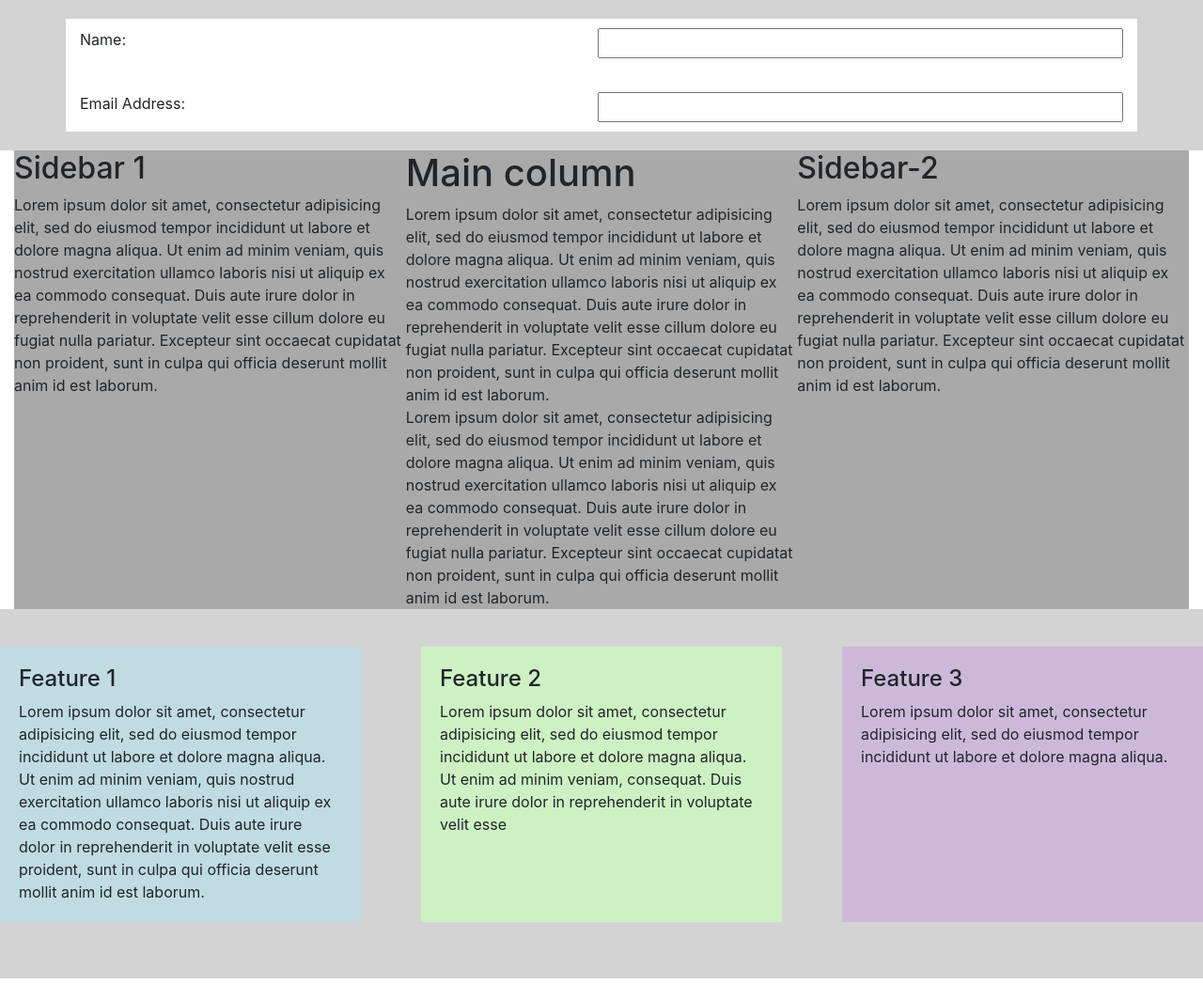
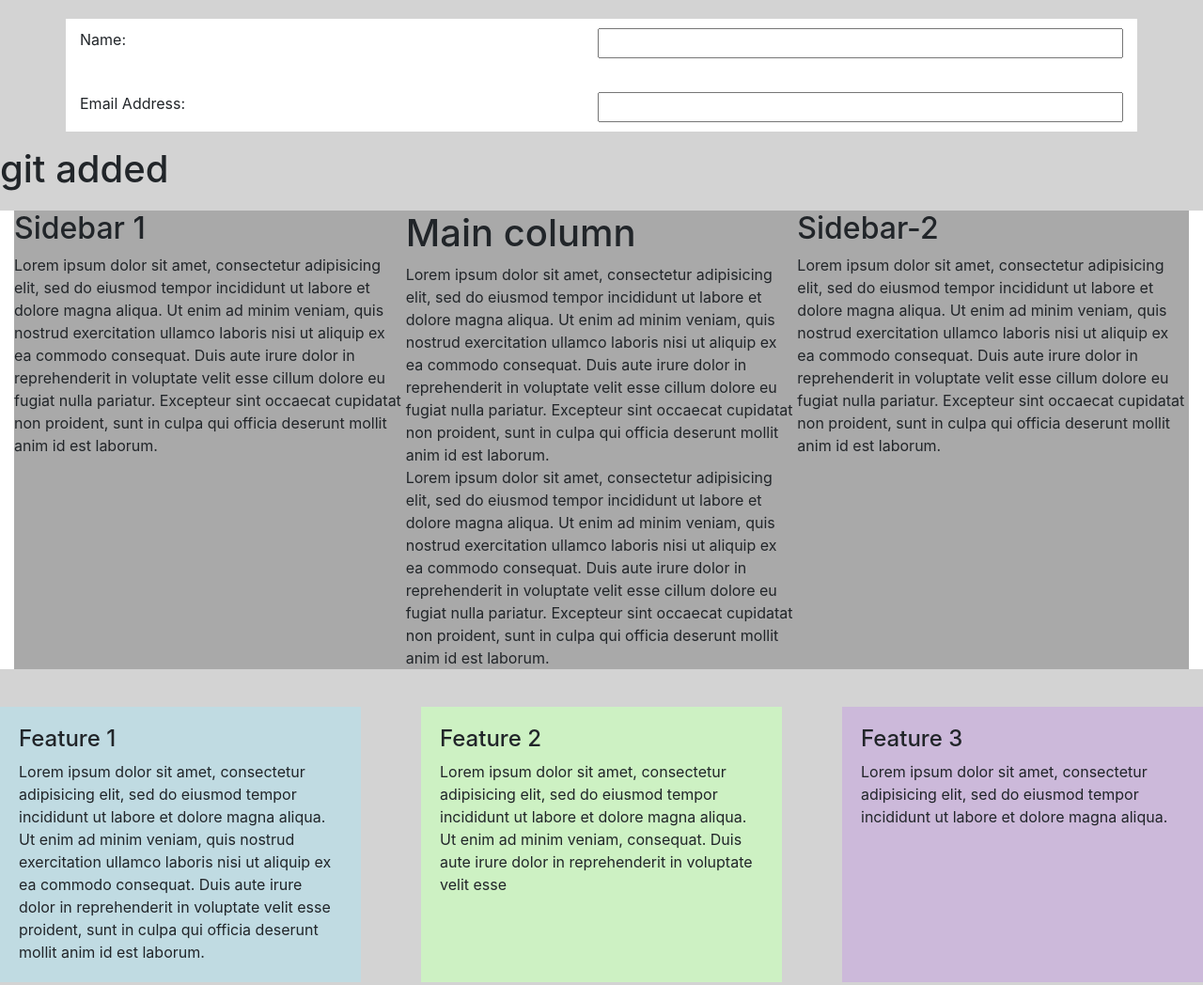
Before and after one commit to 4606-raj/flexbox, a plain HTML site: page index.html in a window 1280 px wide. Shown: the top 1048 px of the page at 94% size. Drawn offline with Linux system fonts and the light colour scheme.

Commit message:
added h1 new

```diff
--- a/index.html
+++ b/index.html
@@ -21,6 +21,7 @@
 		</form>
 	</div>
 
+	<h1>git added</h1>
 	<div class="column-layout container-fluid">
 		<div class="main-column">
 			<h1>Main column</h1>
```
